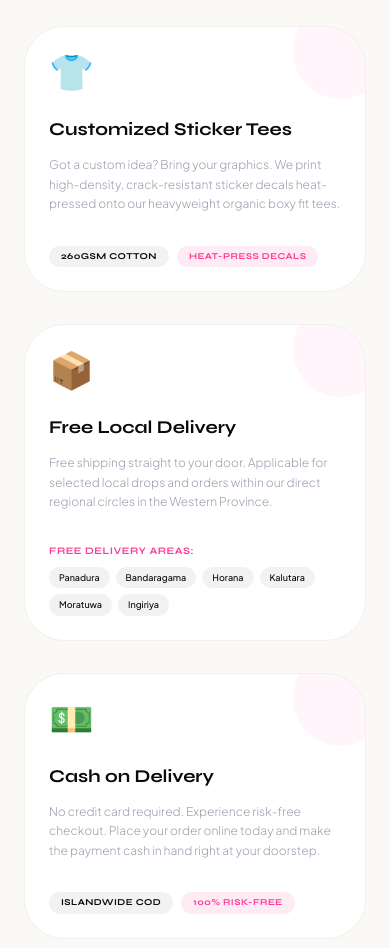
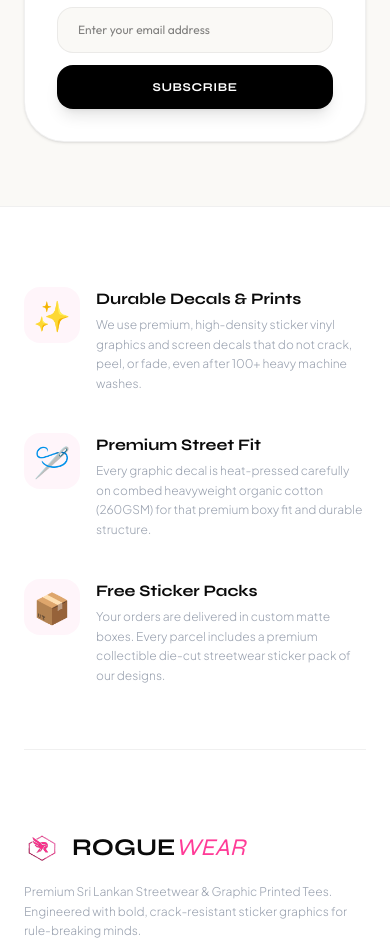
Before and after one commit to gkcama-dev/rogue-wear-web, a plain HTML site: page index.html in a window 390 px wide. Shown: the part 8596-9544 px from the top of the page. Drawn offline with nearby package versions, Linux system fonts and the light colour scheme.

Commit message:
Remove services section from index.html
Delete the entire Services section (three-column service cards) from index.html. This removes the service cards for Customized Sticker Tees, Free Local Delivery, and Cash on Delivery and cleans up the corresponding markup.

```diff
--- a/index.html
+++ b/index.html
@@ -414,77 +414,7 @@
         </div>
     </section>
 
-    <!-- 7. SERVICES SECTION (Modern, clean, minimal 3-column layout) -->
-    <section id="services" class="px-6 sm:px-12 lg:px-20 max-w-[1536px] mx-auto mb-16 sm:mb-24 reveal">
-        <div class="text-center space-y-4 mb-10 sm:mb-16">
-            <span class="text-[10px] uppercase tracking-[0.2em] text-brand-pink font-bold bg-brand-pink/10 px-4 py-1.5 rounded-full font-syne">
-                / Rogue Services & Perks
-            </span>
-            <h2 class="font-syne text-3xl sm:text-4xl font-extrabold text-brand-dark">
-                Engineered For Your <span class="text-outline-pink font-light italic text-brand-pink">Street Style</span>
-            </h2>
-            <p class="text-xs sm:text-sm text-gray-400 font-light max-w-xl mx-auto font-jakarta">
-                Premium streetwear drops backed by reliable services. Customized apparel, free regional drops, and stress-free islandwide checkout.
-            </p>
-        </div>
-
-        <div class="grid grid-cols-1 lg:grid-cols-3 gap-8">
-            <!-- Service Card 1: Custom Tees -->
-            <div class="bg-brand-card border border-brand-border rounded-custom-xl p-6 sm:p-8 space-y-6 streetwear-card hover:shadow-xl hover:border-brand-pink/30 transition-all duration-300 relative overflow-hidden group">
-                <div class="absolute -right-6 -top-6 w-24 h-24 bg-brand-pink/5 rounded-full group-hover:scale-150 transition-transform duration-500"></div>
-                <span class="text-4xl block">👕</span>
-                <div class="space-y-3">
-                    <h4 class="font-syne text-lg font-bold text-brand-dark">Customized Sticker Tees</h4>
-                    <p class="text-xs text-gray-400 font-light leading-relaxed font-jakarta">
-                        Got a custom idea? Bring your graphics. We print high-density, crack-resistant sticker decals heat-pressed onto our heavyweight organic boxy fit tees.
-                    </p>
-                </div>
-                <div class="pt-2 flex flex-wrap gap-2">
-                    <span class="text-[9px] font-syne font-bold uppercase tracking-wider bg-black/5 dark:bg-white/5 text-brand-dark px-3 py-1 rounded-full">260GSM Cotton</span>
-                    <span class="text-[9px] font-syne font-bold uppercase tracking-wider bg-brand-pink/10 text-brand-pink px-3 py-1 rounded-full">Heat-Press Decals</span>
-                </div>
-            </div>
-
-            <!-- Service Card 2: Free Delivery -->
-            <div class="bg-brand-card border border-brand-border rounded-custom-xl p-6 sm:p-8 space-y-6 streetwear-card hover:shadow-xl hover:border-brand-pink/30 transition-all duration-300 relative overflow-hidden group">
-                <div class="absolute -right-6 -top-6 w-24 h-24 bg-brand-pink/5 rounded-full group-hover:scale-150 transition-transform duration-500"></div>
-                <span class="text-4xl block">📦</span>
-                <div class="space-y-3">
-                    <h4 class="font-syne text-lg font-bold text-brand-dark">Free Local Delivery</h4>
-                    <p class="text-xs text-gray-400 font-light leading-relaxed font-jakarta">
-                        Free shipping straight to your door. Applicable for selected local drops and orders within our direct regional circles in the Western Province.
-                    </p>
-                </div>
-                <div class="pt-2">
-                    <div class="text-[10px] font-syne font-bold text-brand-pink uppercase tracking-wider mb-2">Free Delivery Areas:</div>
-                    <div class="flex flex-wrap gap-1.5">
-                        <span class="text-[9px] font-jakarta font-medium bg-black/5 dark:bg-white/5 text-brand-dark px-2.5 py-1 rounded-full">Panadura</span>
-                        <span class="text-[9px] font-jakarta font-medium bg-black/5 dark:bg-white/5 text-brand-dark px-2.5 py-1 rounded-full">Bandaragama</span>
-                        <span class="text-[9px] font-jakarta font-medium bg-black/5 dark:bg-white/5 text-brand-dark px-2.5 py-1 rounded-full">Horana</span>
-                        <span class="text-[9px] font-jakarta font-medium bg-black/5 dark:bg-white/5 text-brand-dark px-2.5 py-1 rounded-full">Kalutara</span>
-                        <span class="text-[9px] font-jakarta font-medium bg-black/5 dark:bg-white/5 text-brand-dark px-2.5 py-1 rounded-full">Moratuwa</span>
-                        <span class="text-[9px] font-jakarta font-medium bg-black/5 dark:bg-white/5 text-brand-dark px-2.5 py-1 rounded-full">Ingiriya</span>
-                    </div>
-                </div>
-            </div>
-
-            <!-- Service Card 3: COD -->
-            <div class="bg-brand-card border border-brand-border rounded-custom-xl p-6 sm:p-8 space-y-6 streetwear-card hover:shadow-xl hover:border-brand-pink/30 transition-all duration-300 relative overflow-hidden group">
-                <div class="absolute -right-6 -top-6 w-24 h-24 bg-brand-pink/5 rounded-full group-hover:scale-150 transition-transform duration-500"></div>
-                <span class="text-4xl block">💵</span>
-                <div class="space-y-3">
-                    <h4 class="font-syne text-lg font-bold text-brand-dark">Cash on Delivery</h4>
-                    <p class="text-xs text-gray-400 font-light leading-relaxed font-jakarta">
-                        No credit card required. Experience risk-free checkout. Place your order online today and make the payment cash in hand right at your doorstep.
-                    </p>
-                </div>
-                <div class="pt-2 flex flex-wrap gap-2">
-                    <span class="text-[9px] font-syne font-bold uppercase tracking-wider bg-black/5 dark:bg-white/5 text-brand-dark px-3 py-1 rounded-full">Islandwide COD</span>
-                    <span class="text-[9px] font-syne font-bold uppercase tracking-wider bg-brand-pink/10 text-brand-pink px-3 py-1 rounded-full">100% Risk-Free</span>
-                </div>
-            </div>
-        </div>
-    </section>
+
 
     <!-- 8. NEWSLETTER SECTION -->
     <section class="px-6 sm:px-12 lg:px-20 max-w-[1536px] mx-auto mb-16 sm:mb-24 reveal">
```
